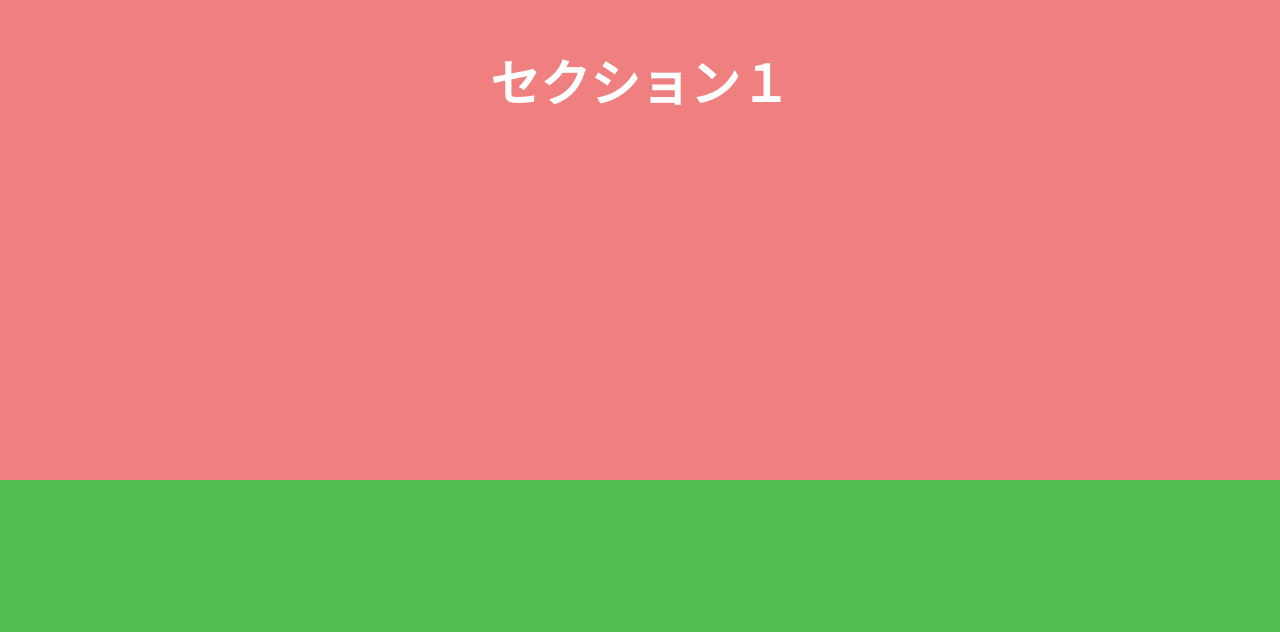
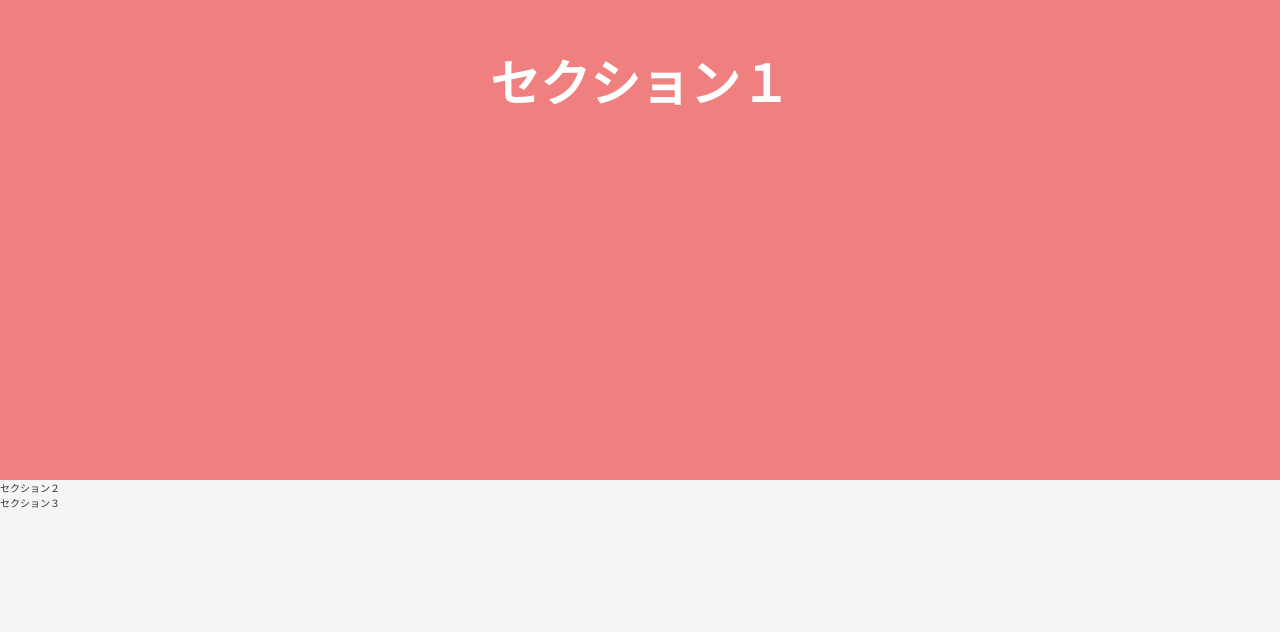
Before and after one commit to kengo1226/next-blog, a Next.js app: page /scroll in a window 1280 px wide. Shown: the part 320-952 px from the top of the page. After the commit the page ends 830 px from the top, so only its background shows below. Built offline with nearby package versions, Linux system fonts and the light colour scheme.

Commit message:
CSS修正

```diff
--- a/src/styles/scroll.module.css
+++ b/src/styles/scroll.module.css
@@ -15,7 +15,7 @@
     transition: all 0.8s ease-in-out;
 }
 
-.scrollWrapper {
+/* .scrollWrapper {
     width: 100%;
     color: #fff;
     font-size: 5rem;
@@ -33,7 +33,7 @@
     font-size: 5rem;
     height: 100vh;
     background: rgb(26, 165, 158);
-}
+} */
 
 .active {
     opacity: 1;
```
